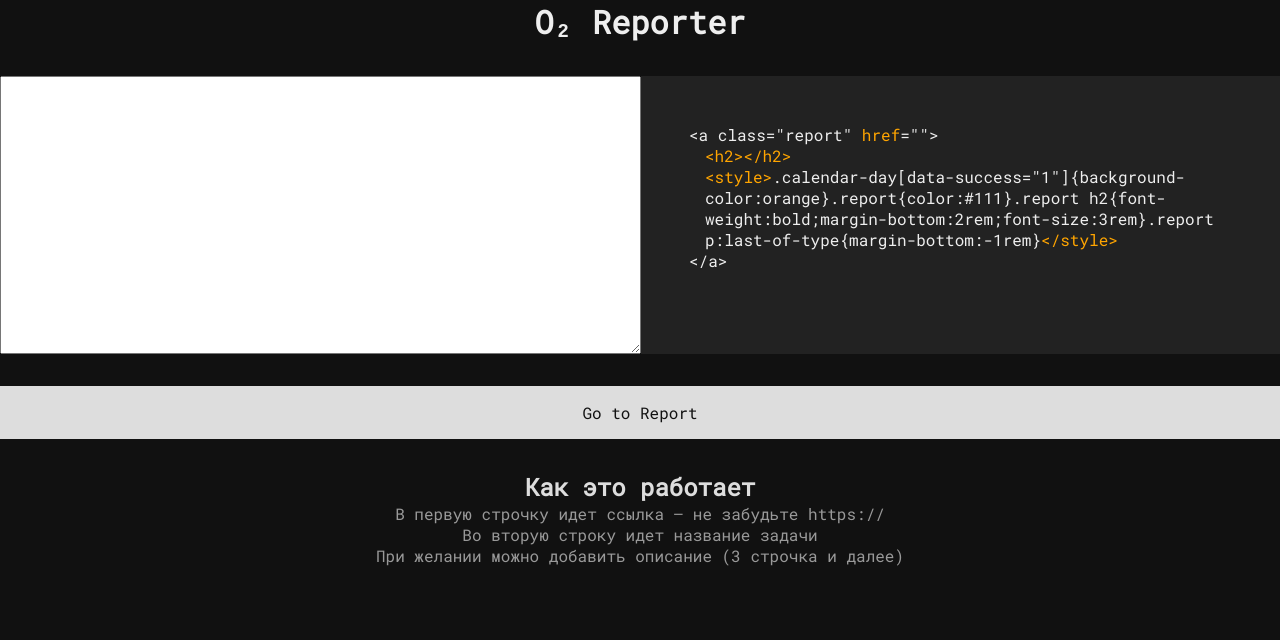
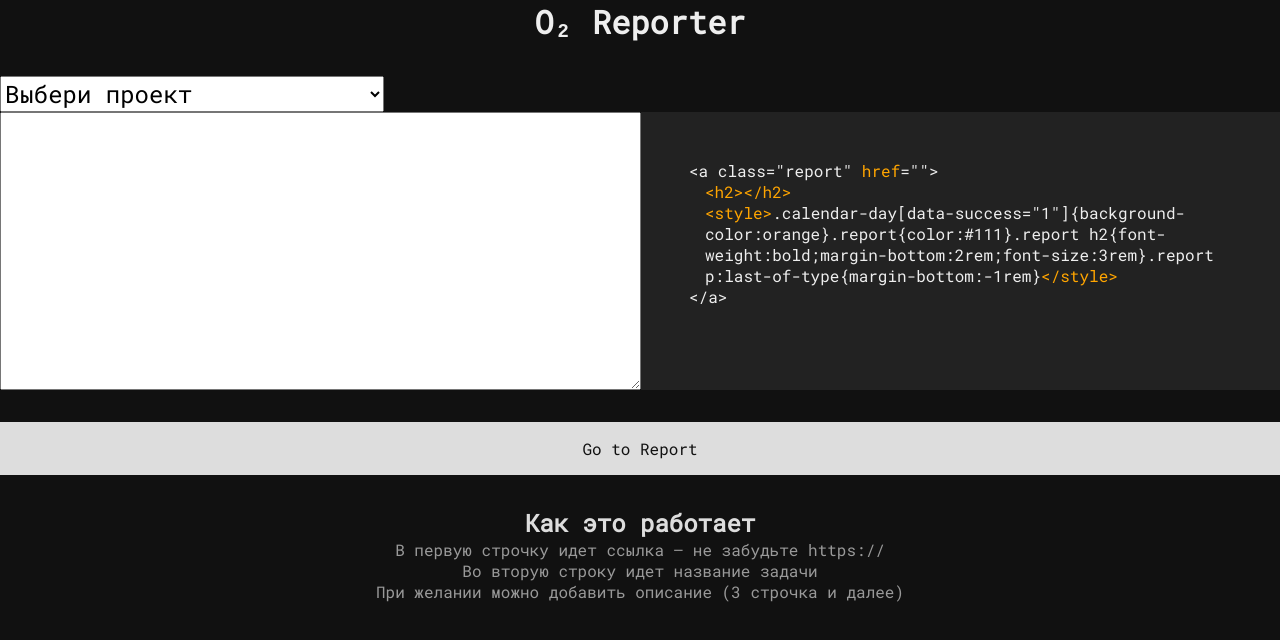
Before and after one commit to dragunovartem99/o2-reporter, a Vue app: page / in a window 1280 px wide. Shown: the top 640 px of the page. Built offline with nearby package versions, Linux system fonts and the light colour scheme.

Commit message:
Add basic data and styles

```diff
--- a/src/App.vue
+++ b/src/App.vue
@@ -1,6 +1,10 @@
 <template>
   <h1>O&#8322; Reporter</h1>
 
+  <select name="" id="">
+    <option value="">Выбери проект</option>
+    <option v-for="project in projects" value="">{{ project.name }}</option>
+  </select>
   <div class="app">
     <textarea
       class="raw"
@@ -51,6 +55,28 @@ export default {
   data() {
     return {
       test: "",
+      projects: [
+        {
+          name: "🌕 Serenity Основной сайт",
+          link: "https://www.notion.so/odva/446ab218c4c44d44bbe2dde8fe472c70?v=f5ec53126359412dbe1bbcaa3e5efe08",
+        },
+        {
+          name: "🥗 Вкусно и быстро",
+          link: "https://www.notion.so/odva/446ab218c4c44d44bbe2dde8fe472c70?v=f5ec53126359412dbe1bbcaa3e5efe08",
+        },
+        {
+          name: "7️⃣ Seven+",
+          link: "https://www.notion.so/odva/446ab218c4c44d44bbe2dde8fe472c70?v=f5ec53126359412dbe1bbcaa3e5efe08",
+        },
+        {
+          name: "🎮 YourGame (COINT)",
+          link: "https://www.notion.so/odva/446ab218c4c44d44bbe2dde8fe472c70?v=f5ec53126359412dbe1bbcaa3e5efe08",
+        },
+        {
+          name: "💉 РУДН Клиника",
+          link: "https://www.notion.so/odva/446ab218c4c44d44bbe2dde8fe472c70?v=f5ec53126359412dbe1bbcaa3e5efe08",
+        },
+      ],
     };
   },
   methods: {
@@ -69,6 +95,10 @@ export default {
 h1 {
   text-align: center;
   margin-bottom: 2rem;
+}
+select {
+  font-family: inherit;
+  font-size: 1.5rem;
 }
 .mainlink {
   cursor: pointer;
```
